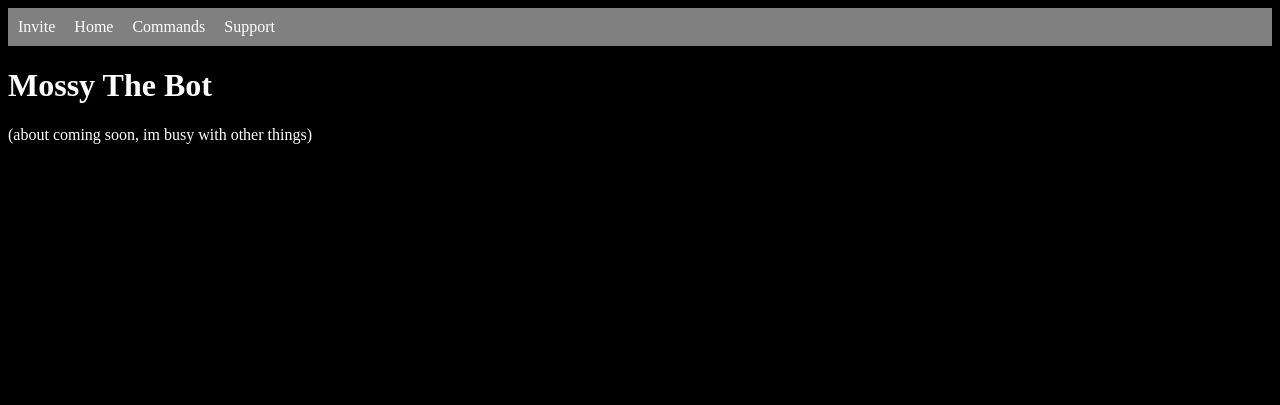
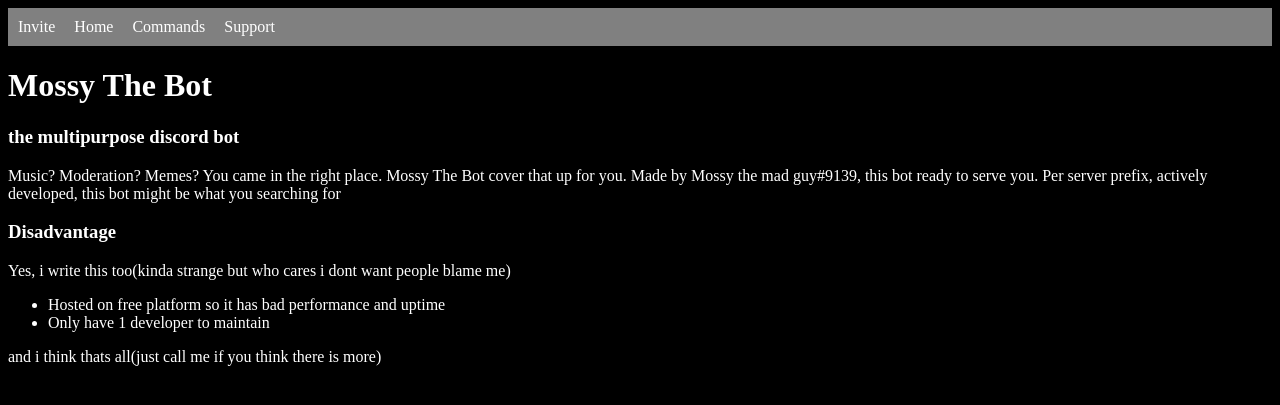
Before and after one commit to mossyegghead01/Mossy-The-Bot, a Python web app: template templates/index.html in a window 1280 px wide. Shown: the top 405 px of the page. Run offline with Jinja, Linux system fonts and the light colour scheme; the template is opened without the code that fills it, so the values that code supplies are empty.

Commit message:
gitignore and web update

```diff
--- a/templates/index.html
+++ b/templates/index.html
@@ -14,6 +14,14 @@
   </head>
   <body>
     <h1>Mossy The Bot</h1>
-    (about coming soon, im busy with other things)
+    <h3>the multipurpose discord bot</h3>
+    Music? Moderation? Memes? You came in the right place. Mossy The Bot cover that up for you. Made by Mossy the mad guy#9139, this bot ready to serve you. Per server prefix, actively developed, this bot might be what you searching for
+    <h3>Disadvantage</h3>
+    Yes, i write this too(kinda strange but who cares i dont want people blame me)
+    <ul>
+      <li>Hosted on free platform so it has bad performance and uptime</li>
+      <li>Only have 1 developer to maintain</li>
+    </ul>
+    and i think thats all(just call me if you think there is more)
   </body>
 </html>
```
Also changed, not shown: 2 other files.
